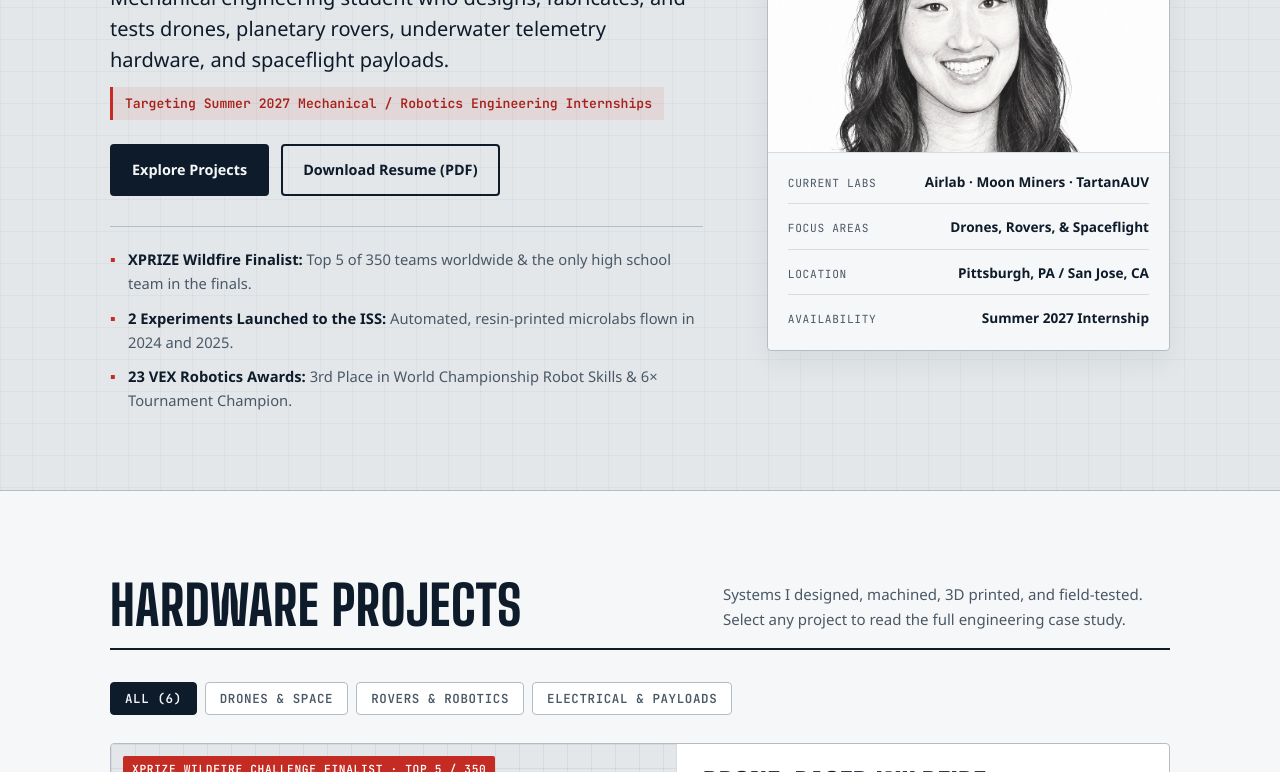
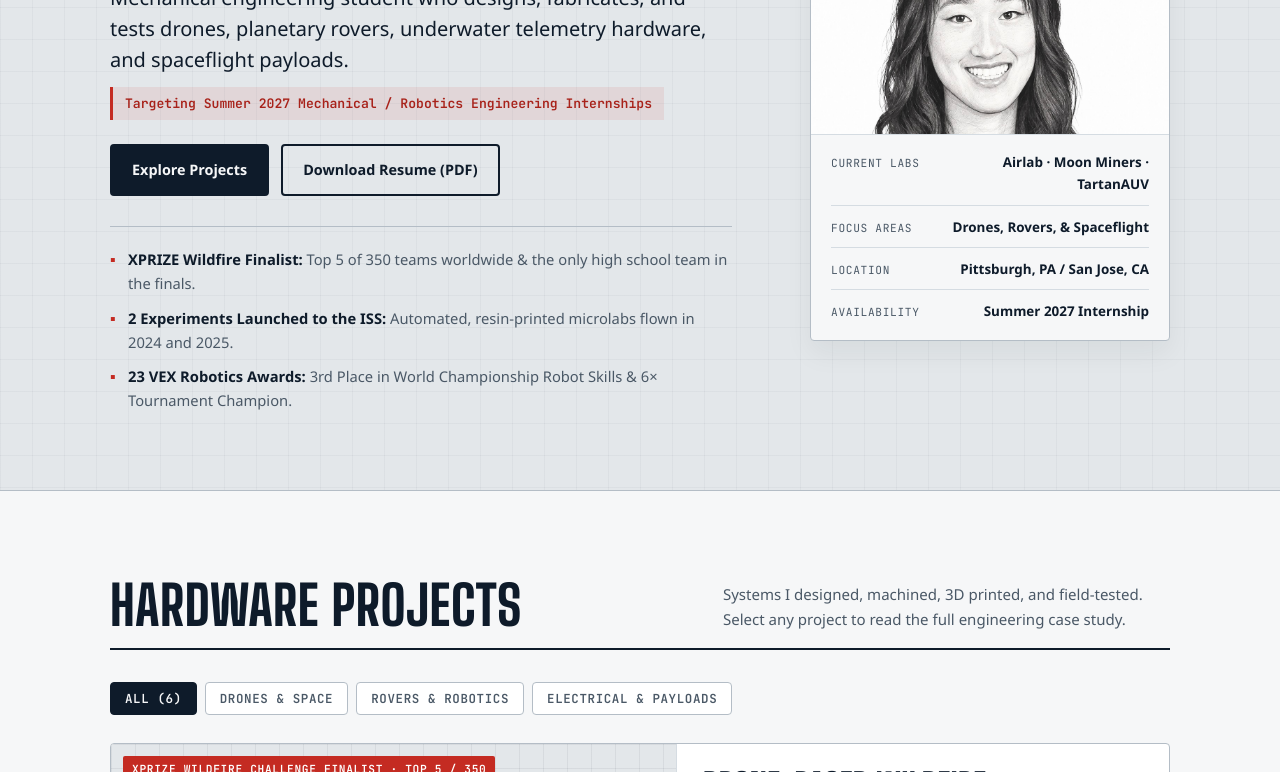
Before and after one commit to felicia-guo/felicia-guo.github.io, a plain HTML site: page index.html in a window 1280 px wide. Shown: the part 346-1118 px from the top of the page. Drawn offline with Linux system fonts and the light colour scheme; a web font is replaced by a local one.

Commit message:
Add files via upload

```diff
--- a/index.html
+++ b/index.html
@@ -34,6 +34,9 @@
       --red-ink: #a8221a;
       --red-light: #ff8f80;
 
+      /* Headshot crop focus (horizontal% vertical%) — keeps face & headroom centered */
+      --headshot-focus: 50% 20%;
+
       --display: "Big Shoulders Display", "Arial Narrow", "Roboto Condensed", "Helvetica Neue", Arial, sans-serif;
       --text: "B612", "Segoe UI", Roboto, "Helvetica Neue", Arial, sans-serif;
       --mono: "JetBrains Mono", ui-monospace, SFMono-Regular, Menlo, monospace;
@@ -184,8 +187,8 @@
     }
     .hero-grid {
       display: grid;
-      grid-template-columns: minmax(0, 1.25fr) minmax(260px, 0.85fr);
-      gap: clamp(32px, 5vw, 64px);
+      grid-template-columns: minmax(0, 1.3fr) minmax(260px, 0.8fr);
+      gap: clamp(32px, 5vw, 56px);
       align-items: center;
     }
     .eyebrow {
@@ -289,8 +292,11 @@
     }
     .proof strong { color: var(--ink); }
 
-    /* Hero Profile / Snapshot Card */
+    /* Hero Profile / Headshot Card */
     .hero-card {
+      width: 100%;
+      max-width: 360px;
+      justify-self: end;
       margin: 0;
       background: var(--paper);
       border: 1px solid var(--rule);
@@ -312,14 +318,18 @@
       background: var(--white);
     }
     .hero-photo {
-      aspect-ratio: 3 / 4;
+      aspect-ratio: 4 / 5;
       cursor: default;
       border-bottom: 1px solid var(--rule-light);
     }
+    .hero-photo img {
+      object-fit: cover;
+      object-position: var(--headshot-focus);
+    }
     .hero-specs {
-      padding: 18px 20px 20px;
+      padding: 16px 20px 18px;
       display: grid;
-      gap: 12px;
+      gap: 10px;
       margin: 0;
     }
     .hero-specs div {
@@ -327,7 +337,7 @@
       justify-content: space-between;
       align-items: baseline;
       gap: 12px;
-      padding-bottom: 10px;
+      padding-bottom: 9px;
       border-bottom: 1px solid var(--rule-light);
     }
     .hero-specs div:last-child {
@@ -344,7 +354,7 @@
     }
     .hero-specs dd {
       margin: 0;
-      font-size: 0.85rem;
+      font-size: 0.84rem;
       font-weight: 700;
       color: var(--ink);
       text-align: right;
@@ -911,6 +921,10 @@
       .hero-grid,
       .project.flagship,
       .grid-3 { grid-template-columns: 1fr; }
+      .hero-card {
+        max-width: 380px;
+        justify-self: center;
+      }
       .press-grid { grid-template-columns: repeat(2, minmax(0, 1fr)); }
       .project.flagship .shot-frame {
         border-right: none;
@@ -971,8 +985,8 @@
             <span>PROFILE // HARDWARE &amp; ROBOTICS</span>
             <span>CMU &rsquo;30</span>
           </div>
-          <div class="shot-frame hero-photo" data-label="Add photo: assets/img/headshot.jpeg (headshot or favorite build)">
-            <img src="assets/img/headshot.jpeg" alt="Felicia Guo with engineering hardware" onerror="this.remove()">
+          <div class="shot-frame hero-photo" data-label="Add photo: assets/img/headshot.jpeg">
+            <img src="assets/img/headshot.jpeg" alt="Headshot of Felicia Guo" onerror="this.remove()">
           </div>
           <dl class="hero-specs">
             <div><dt>Current Labs</dt><dd>Airlab &middot; Moon Miners &middot; TartanAUV</dd></div>
```
